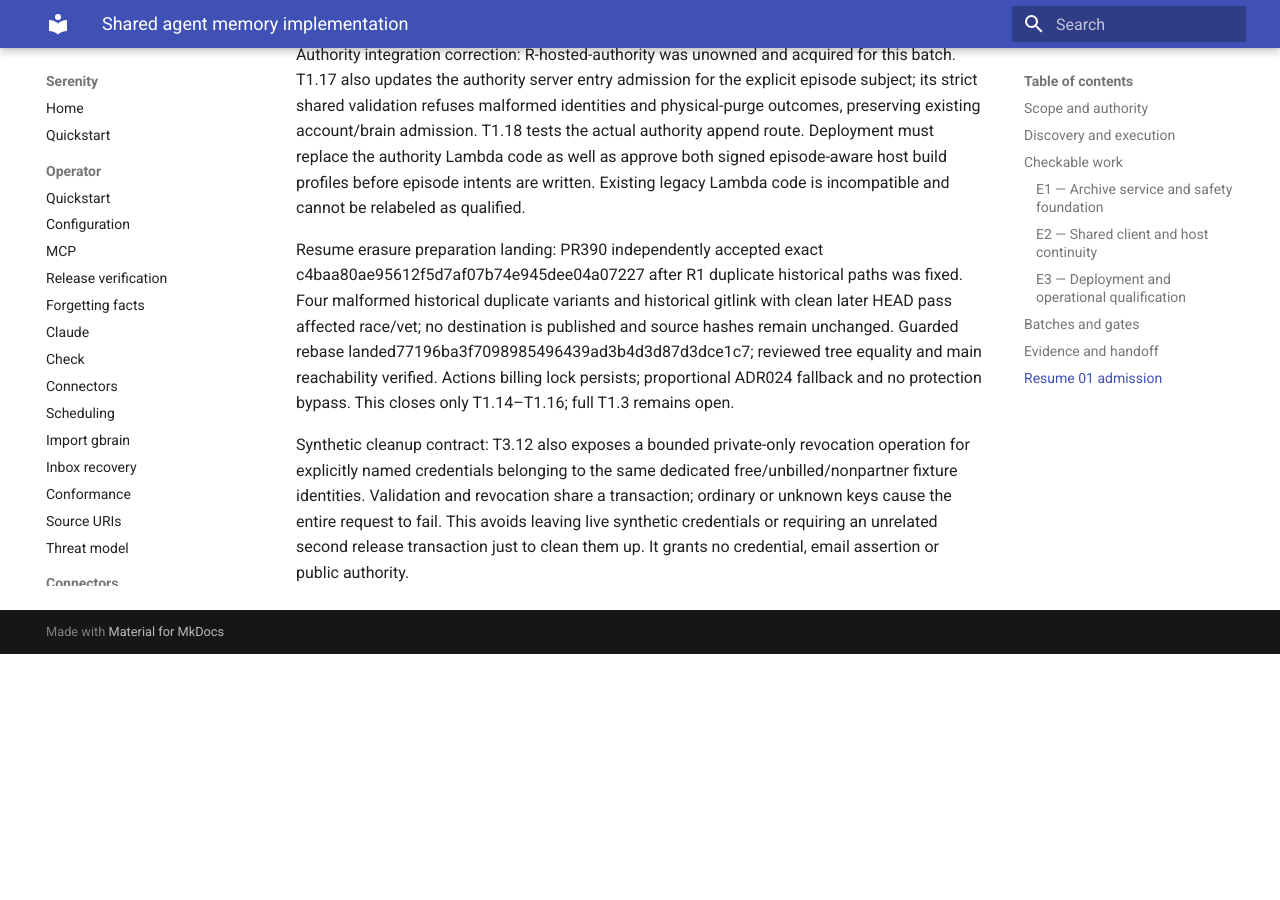
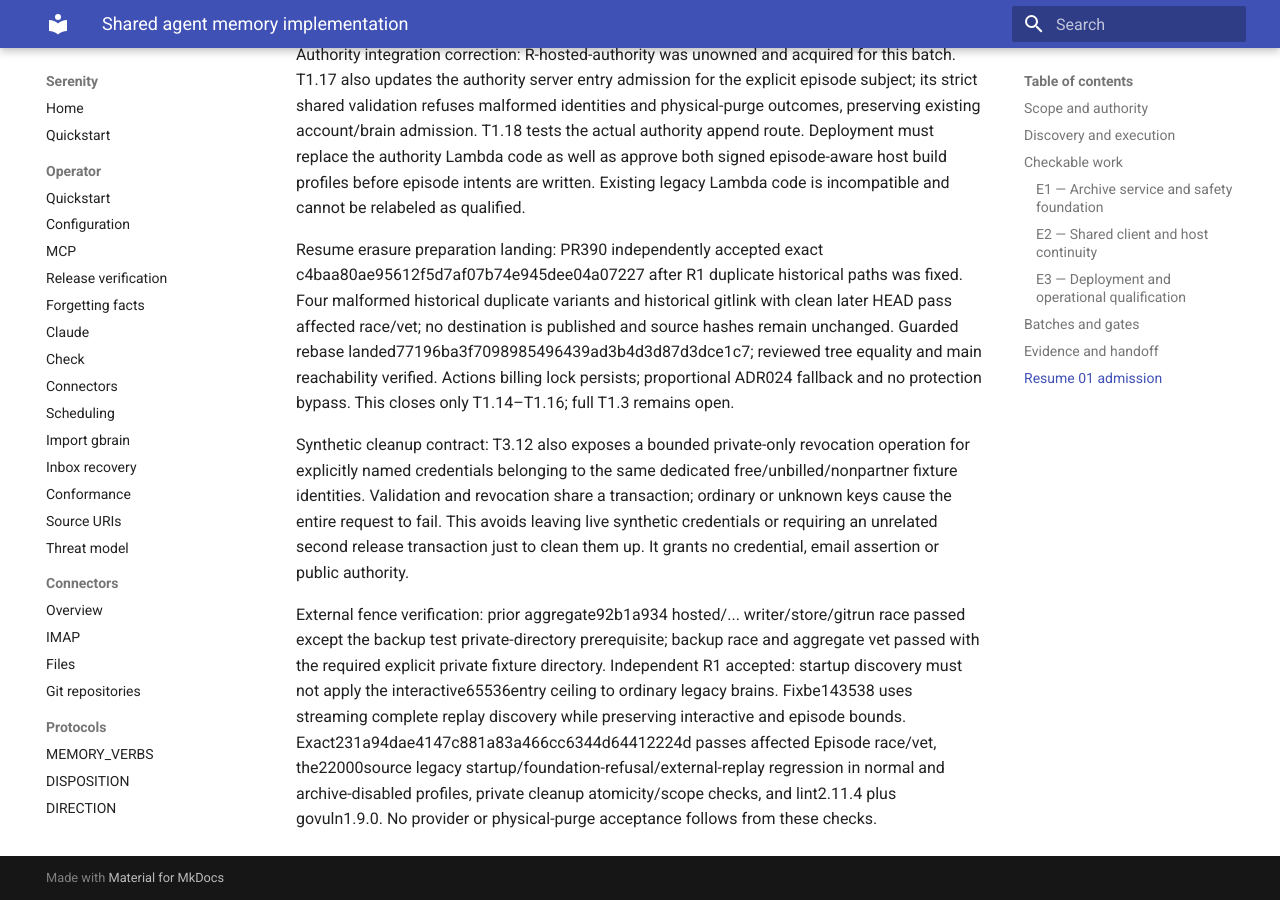
Before and after one commit to sirerun/serenity, an MkDocs documentation site: the page built from docs/plans/shared-agent-memory-implementation-20261016.md, in a window 1280 px wide and 900 px high, scrolled down 10122 px. Built offline with MkDocs 1.6.1 and Material for MkDocs 9.7.7, drawn with Linux system fonts in a browser that asks for light colours; before the commit the page ends 10776 px from its top, so only the background shows below that; some of the changed text lies outside the part shown.

Commit message:
plan(memory): record large-brain replay and cleanup verification

```diff
--- a/docs/plans/shared-agent-memory-implementation-20261016.md
+++ b/docs/plans/shared-agent-memory-implementation-20261016.md
@@ -38,7 +38,7 @@
 - [x] T1.16 Verify erasure primitive landing  Owner: integration  kind: agent  stage: verify  deps: [T1.15]  acc: [landed tree equals reviewed source and main reachability and scoped behavior are recorded without claiming T1.3 complete]
 
 - [x] T1.17 Integrate external episode replay fences  Owner: replay-lane  kind: agent  stage: implement  deps: [T1.2]  acc: [existing independently durable journal records opaque conversation exclusion before acknowledgment and verified startup history prevents older snapshots from serving or republishing excluded episodes; legacy journal bytes remain compatible and old readers fail closed on new subjects]
-- [ ] T1.18 Verify external episode fence candidate  Owner: integration  kind: agent  stage: verify  deps: [T1.17, T3.12]  acc: [journal ambiguity and outage, snapshot restore, startup admission, denied brain access and quota-full exclusion tests pass on exact candidate without physical purge claims]
+- [x] T1.18 Verify external episode fence candidate  Owner: integration  kind: agent  stage: verify  deps: [T1.17, T3.12]  acc: [journal ambiguity and outage, snapshot restore, startup admission, denied brain access and quota-full exclusion tests pass on exact candidate without physical purge claims]
 - [ ] T1.19 Independently review external episode fences  Owner: independent-reviewer  kind: agent  stage: review  deps: [T1.18]  acc: [independent exact base and head review covers T1.17 and T3.12 and compatibility and deployment rollback requirements with findings resolved]
 - [ ] T1.20 Merge external episode fence candidate  Owner: integration  kind: agent  stage: merge  deps: [T1.19]  acc: [current holds and protection gates permit exact reviewed-head guarded rebase merge]
 - [ ] T1.21 Verify external episode fence landing  Owner: integration  kind: agent  stage: verify  deps: [T1.20]  acc: [reviewed tree equals landed main tree and qualified source behavior is recorded]
@@ -135,3 +135,5 @@
 Resume erasure preparation landing: PR390 independently accepted exact c4baa80ae95612f5d7af07b74e945dee04a07227 after R1 duplicate historical paths was fixed. Four malformed historical duplicate variants and historical gitlink with clean later HEAD pass affected race/vet; no destination is published and source hashes remain unchanged. Guarded rebase landed77196ba3f7098985496439ad3b4d3d87d3dce1c7; reviewed tree equality and main reachability verified. Actions billing lock persists; proportional ADR024 fallback and no protection bypass. This closes only T1.14–T1.16; full T1.3 remains open.
 
 Synthetic cleanup contract: T3.12 also exposes a bounded private-only revocation operation for explicitly named credentials belonging to the same dedicated free/unbilled/nonpartner fixture identities. Validation and revocation share a transaction; ordinary or unknown keys cause the entire request to fail. This avoids leaving live synthetic credentials or requiring an unrelated second release transaction just to clean them up. It grants no credential, email assertion or public authority.
+
+External fence verification: prior aggregate92b1a934 hosted/... writer/store/gitrun race passed except the backup test private-directory prerequisite; backup race and aggregate vet passed with the required explicit private fixture directory. Independent R1 accepted: startup discovery must not apply the interactive65536entry ceiling to ordinary legacy brains. Fixbe143538 uses streaming complete replay discovery while preserving interactive and episode bounds. Exact231a94dae4147c881a83a466cc6344d64412224d passes affected Episode race/vet, the22000source legacy startup/foundation-refusal/external-replay regression in normal and archive-disabled profiles, private cleanup atomicity/scope checks, and lint2.11.4 plus govuln1.9.0. No provider or physical-purge acceptance follows from these checks.
```
